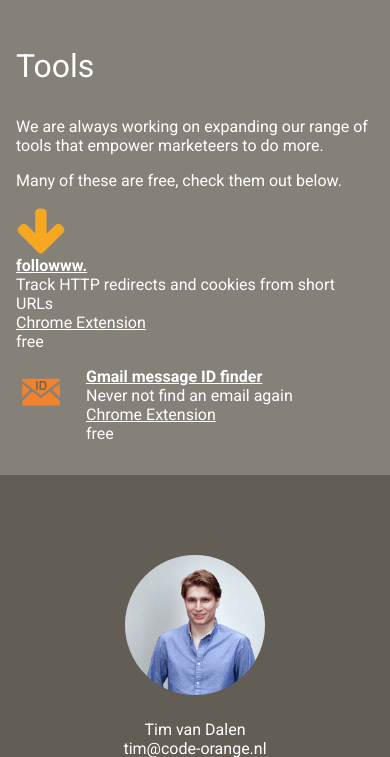
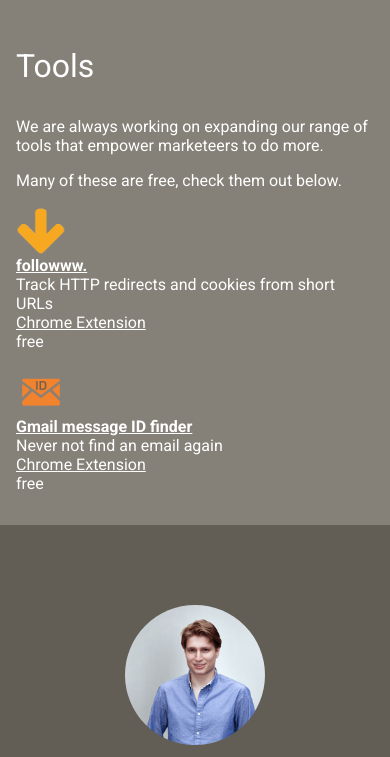
Before and after one commit to code-orange/code-orange.nl, a PHP site: page / in a window 390 px wide. Shown: the part 1485-2242 px from the top of the page. Run offline with PHP 8.4, Linux system fonts and the light colour scheme.

Commit message:
Always place the tool icon above description on small screens

```diff
--- a/style.css
+++ b/style.css
@@ -219,10 +219,16 @@ button[type=submit] {
 }
 
 .tool > img {
-	display: inline-block;
+	display: block;
 	width: 50px;
 	vertical-align: top;
 	margin-right: 1rem;
+}
+
+@media (min-width: 500px) {
+	.tool > img {
+		display: inline-block;
+	}
 }
 
 .tool > .tool-about {
```
